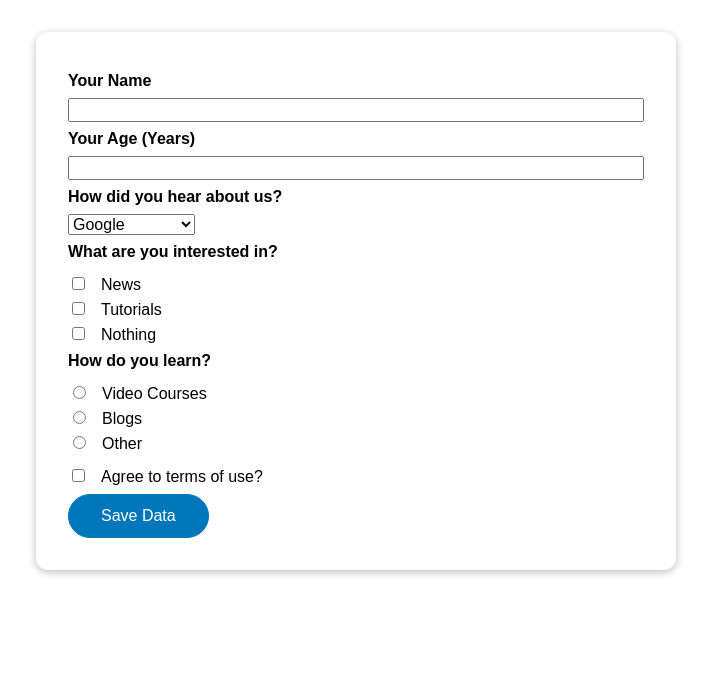
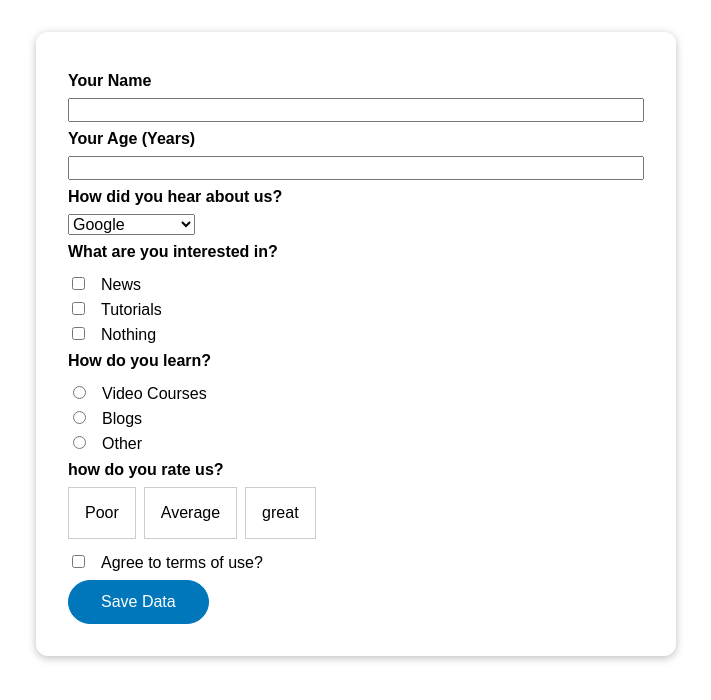
Before and after one commit to MRAlirad/Vue-Projects, a Vue app: page / in a window 1280 px wide. Shown: the top 700 px of the page, without its empty margins (284-995 px from the left). Built offline with nearby package versions, Linux system fonts and the light colour scheme.

Commit message:
form - model value

```diff
--- a/src/projects/form/Form.vue
+++ b/src/projects/form/Form.vue
@@ -102,6 +102,10 @@
 				<label for="how-other">Other</label>
 			</div>
 		</div>
+		<div class="form-cont">
+			<h2>how do you rate us?</h2>
+			<RatingControl v-model="rating" />
+		</div>
 		<div class="form-control">
 			<input
 				type="checkbox"
@@ -118,8 +122,13 @@
 </template>
 
 <script>
+	import RatingControl from './RatingControl.vue';
+
 	export default {
 		name: 'Form',
+		components: {
+			RatingControl,
+		},
 		data() {
 			return {
 				userName: '',
@@ -128,6 +137,7 @@
 				interest: [],
 				how: null,
 				confirm: false,
+				rating: null,
 				userNameValidity: 'pending',
 			};
 		},
@@ -145,6 +155,8 @@
 				this.how = null;
 				console.log(this.confirm);
 				this.confirm = false;
+				console.log(this.rating);
+				this.rating = null;
 			},
 			validateUserNameInput() {
 				if (this.userName === '') this.userNameValidity = 'invalid';
--- /dev/null
+++ b/src/projects/form/RatingControl.vue
@@ -0,0 +1,62 @@
+<template>
+	<div class="rating-control">
+		<button
+			type="button"
+			class="btn"
+			:class="{ active: modelValue === 'poor' }"
+			@click="activate('poor')"
+		>
+			Poor
+		</button>
+		<button
+			type="button"
+			class="btn"
+			:class="{ active: modelValue === 'average' }"
+			@click="activate('average')"
+		>
+			Average
+		</button>
+		<button
+			type="button"
+			class="btn"
+			:class="{ active: modelValue === 'great' }"
+			@click="activate('great')"
+		>
+			great
+		</button>
+	</div>
+</template>
+
+<script>
+	export default {
+		name: 'RatingControl',
+		props: ['modelValue'],
+		emits: ['update:modelValue'],
+		methods: {
+			activate(option) {
+				this.$emit('update:modelValue', option);
+			},
+		},
+	};
+</script>
+
+<style scoped>
+	.rating-control {
+		display: flex;
+		align-items: center;
+		gap: 0.5rem;
+	}
+
+	.btn {
+		border: 1px solid #ccc;
+		padding: 1rem;
+		font: inherit;
+		background-color: transparent;
+		cursor: pointer;
+	}
+
+	.btn.active {
+		border-color: #a00078;
+		color: #a00078;
+	}
+</style>
```
